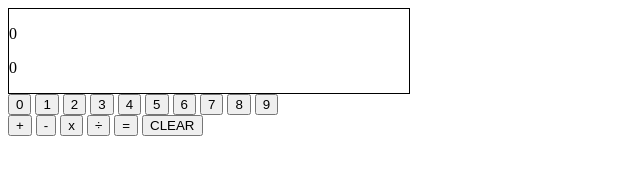
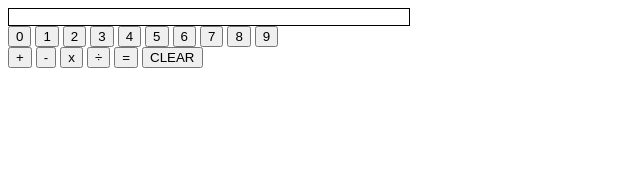
Before and after one commit to EdgarV-95/odin_project_foundations, a plain HTML site: page calculator/index.html in a window 1280 px wide. Shown: the whole page, without its empty margins (0-640 px from the left). Drawn offline with Linux system fonts and the light colour scheme.

Commit message:
html related

```diff
--- a/calculator/index.html
+++ b/calculator/index.html
@@ -11,8 +11,8 @@
     <main class="container">
 
         <div class="displays">
-            <p id="display-total">0</p>
-            <p id="display-current">0</p>
+            <p id="display-total"></p>
+            <p id="display-current"></p>
         </div>
 
         <div class="digits">
```
